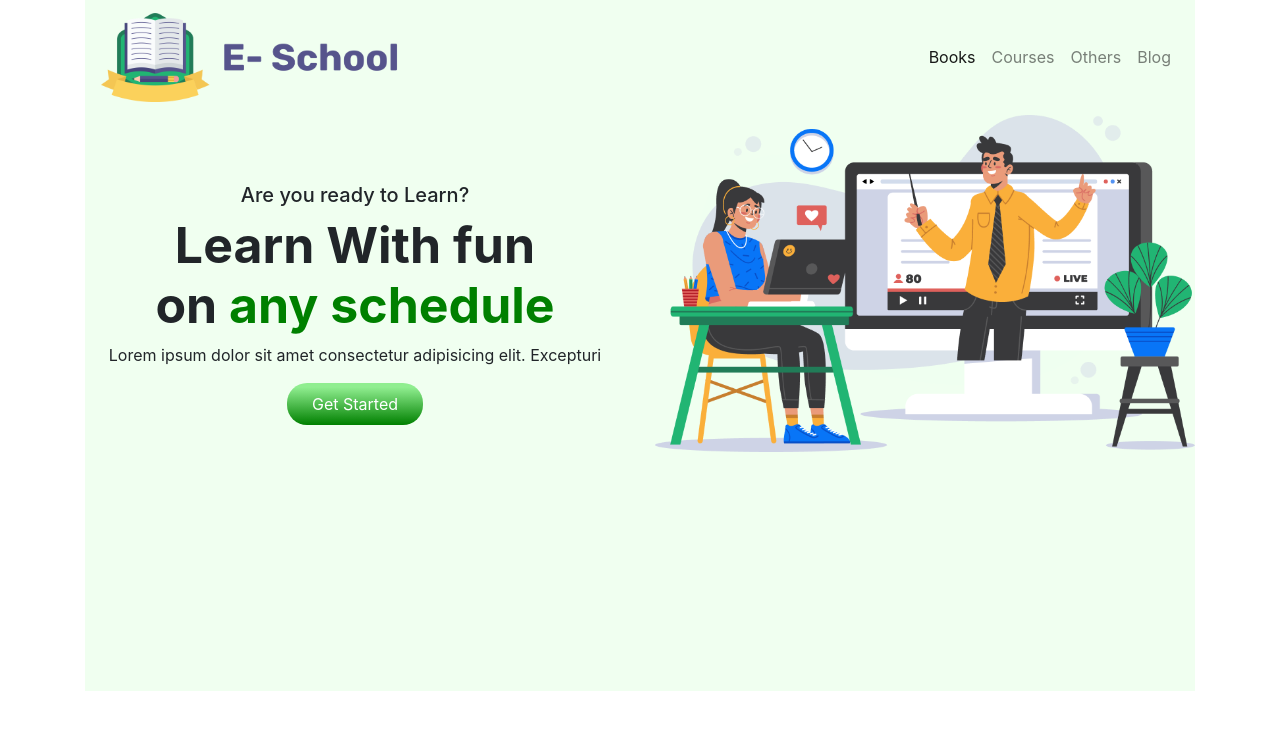
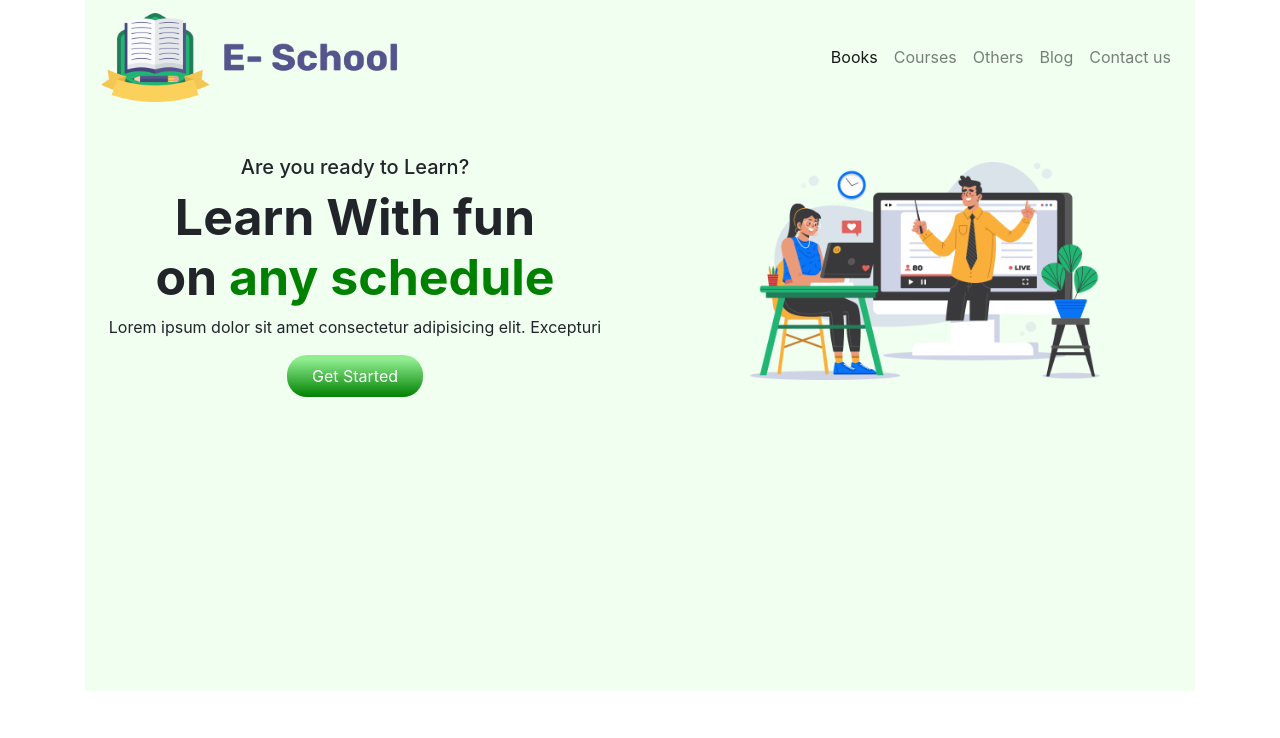
Before and after one commit to Sayed-Munshi/e-school-Project, a plain HTML site: page index.html in a window 1280 px wide. Shown: the top 738 px of the page. Drawn offline with nearby package versions, Linux system fonts and the light colour scheme.

Commit message:
Done all and add all

```diff
--- a/index.html
+++ b/index.html
@@ -31,6 +31,9 @@
             <li class="nav-item">
               <a class="nav-link" href="#blog">Blog</a>
             </li>
+            <li class="nav-item">
+                <a class="nav-link" href="#contact-us">Contact us</a>
+              </li>
           </ul>
         </div>
       </nav>
@@ -49,7 +52,7 @@
                  </div>
 
                  <div class="col-md-6 allign-2">
-                    <img src="images/Photos/Illustration.png" class="d-block w-100" alt="...">
+                    <img class="have" src="images/Photos/Illustration.png" class="d-block w-100" alt="...">
                  </div>
 
              </div>
--- a/style.css
+++ b/style.css
@@ -48,6 +48,11 @@ span{
 }
 .allign-2{
     text-align: center;
+    margin-top: 30px;
+
+}
+.have{
+    width: 350px;
 
 }
 
@@ -144,6 +149,10 @@ span{
 }
 .card-footer p{
     font-size: 6px;
+}
+.nav-item:hover{
+    background-color: green;
+    border-radius: 15px;
 }
 
 
```
